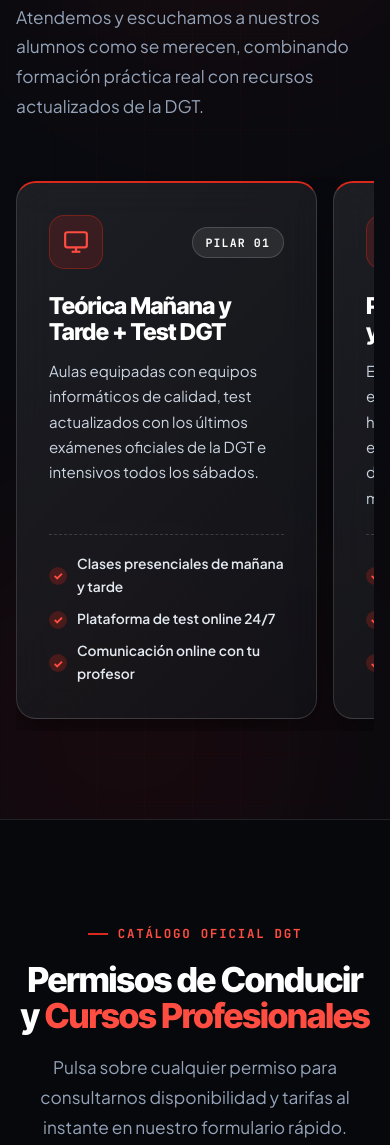
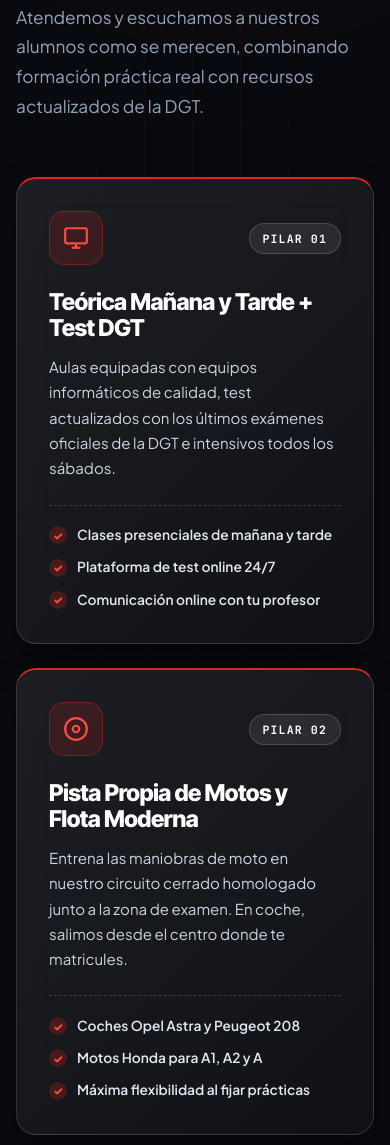
Before and after one commit to ahk2001/autoescuelatresforques, a plain HTML site: page index.html in a window 390 px wide. Shown: the part 1856-3001 px from the top of the page. Drawn offline with Linux system fonts and the light colour scheme.

Commit message:
fix: remover scroll horizontal no mobile nos cards

```diff
--- a/index.html
+++ b/index.html
@@ -1094,36 +1094,6 @@
       font-size: 0.85rem;
       color: #CBD5E1;
       line-height: 1.55;
-    }
-
-    @media (max-width: 768px) {
-      .pillars-editorial-grid,
-      .prof-editorial-grid,
-      .team-family-grid {
-        display: flex;
-        flex-wrap: nowrap;
-        align-items: stretch;
-        overflow-x: auto;
-        scroll-snap-type: x mandatory;
-        -webkit-overflow-scrolling: touch;
-        scrollbar-width: none;
-        gap: 1rem;
-        padding: 0.25rem 0.25rem 0.75rem;
-      }
-      .pillars-editorial-grid::-webkit-scrollbar,
-      .prof-editorial-grid::-webkit-scrollbar,
-      .team-family-grid::-webkit-scrollbar { display: none; }
-      .pillars-editorial-grid > .pillar-editorial-card,
-      .prof-editorial-grid > .prof-editorial-card {
-        flex: 0 0 86%;
-        max-width: 86%;
-        scroll-snap-align: start;
-      }
-      .team-family-grid > .team-member-card {
-        flex: 0 0 82%;
-        max-width: 82%;
-        scroll-snap-align: start;
-      }
     }
 
     /* ==========================================================================
```
